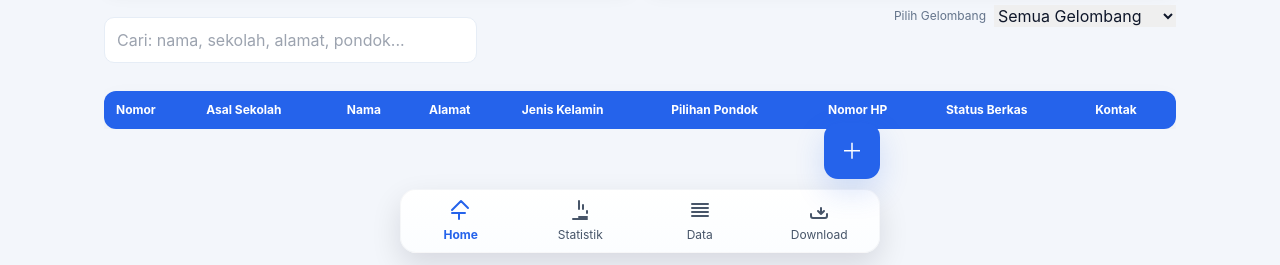
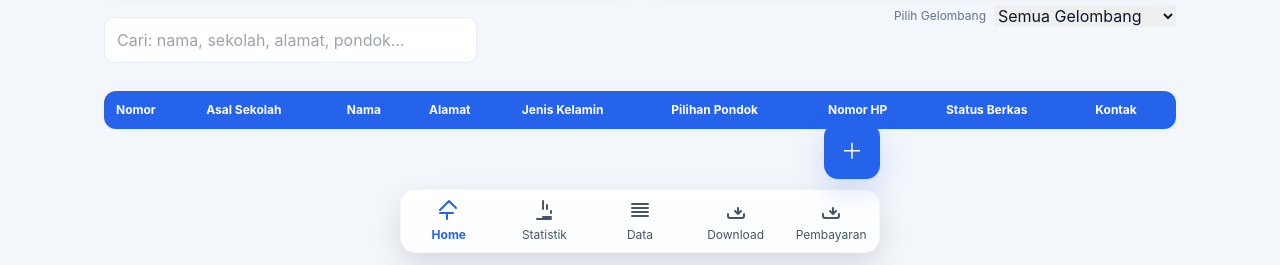
Before and after one commit to fajriiqbal/PMB, a PHP site: page / in a window 1280 px wide. Shown: the part 535-800 px from the top of the page. Run offline with PHP 8.4, Linux system fonts and the light colour scheme; lists and menus that the app fills with data are empty; some libraries are stand-ins or nearby versions.

Commit message:
edit naf pembyaran

```diff
--- a/index.php
+++ b/index.php
@@ -233,6 +233,13 @@ nav.bottom-nav a.active{color:var(--accent);font-weight:700}
     </svg>
     <div>Download</div>
   </a>
+  <a href="pembayaran.html" id="navMore">
+    <!-- Download Icon -->
+    <svg xmlns="http://www.w3.org/2000/svg" class="h-6 w-6" fill="none" viewBox="0 0 24 24" stroke="currentColor">
+      <path stroke-linecap="round" stroke-linejoin="round" stroke-width="2" d="M4 16v2a2 2 0 002 2h12a2 2 0 002-2v-2m-6-6v6m0 0l-3-3m3 3l3-3"/>
+    </svg>
+    <div>Pembayaran</div>
+</a>
 </nav>
 
 <!-- Modal Konfirmasi Download -->
```
